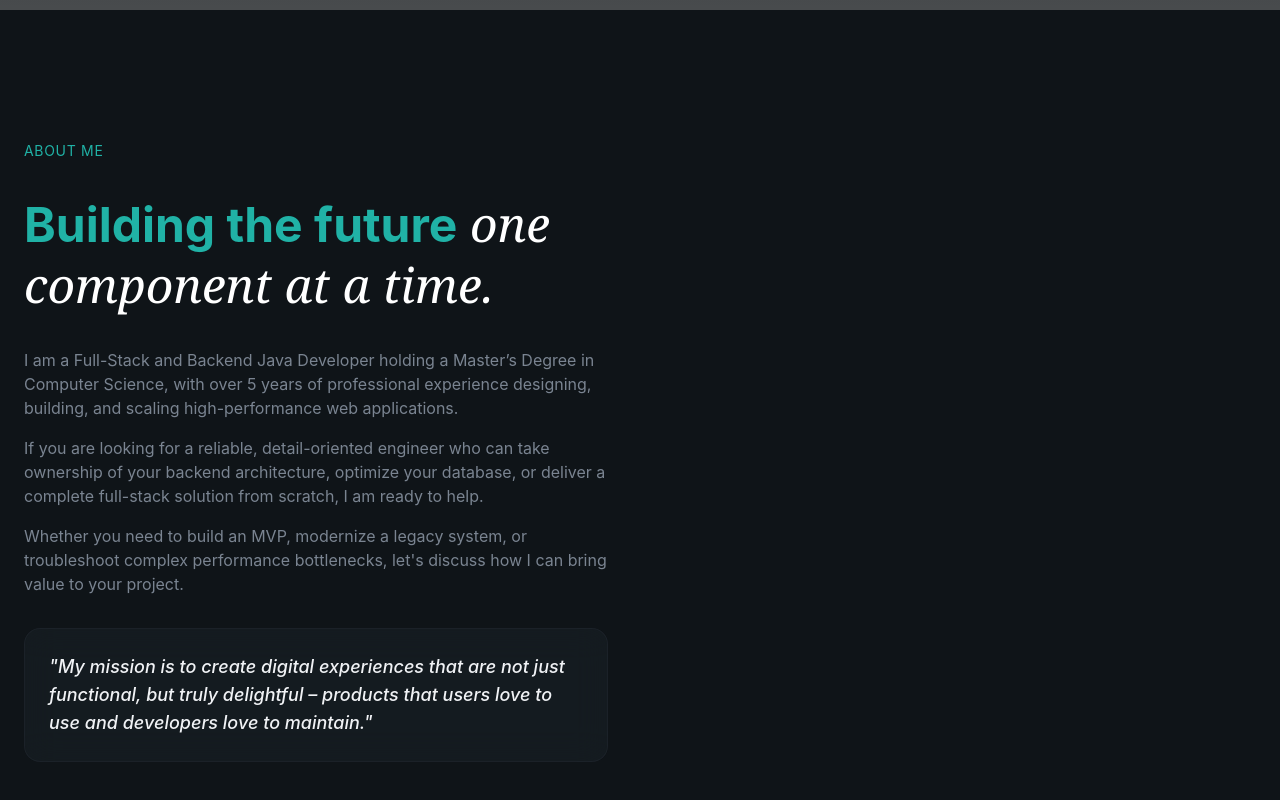
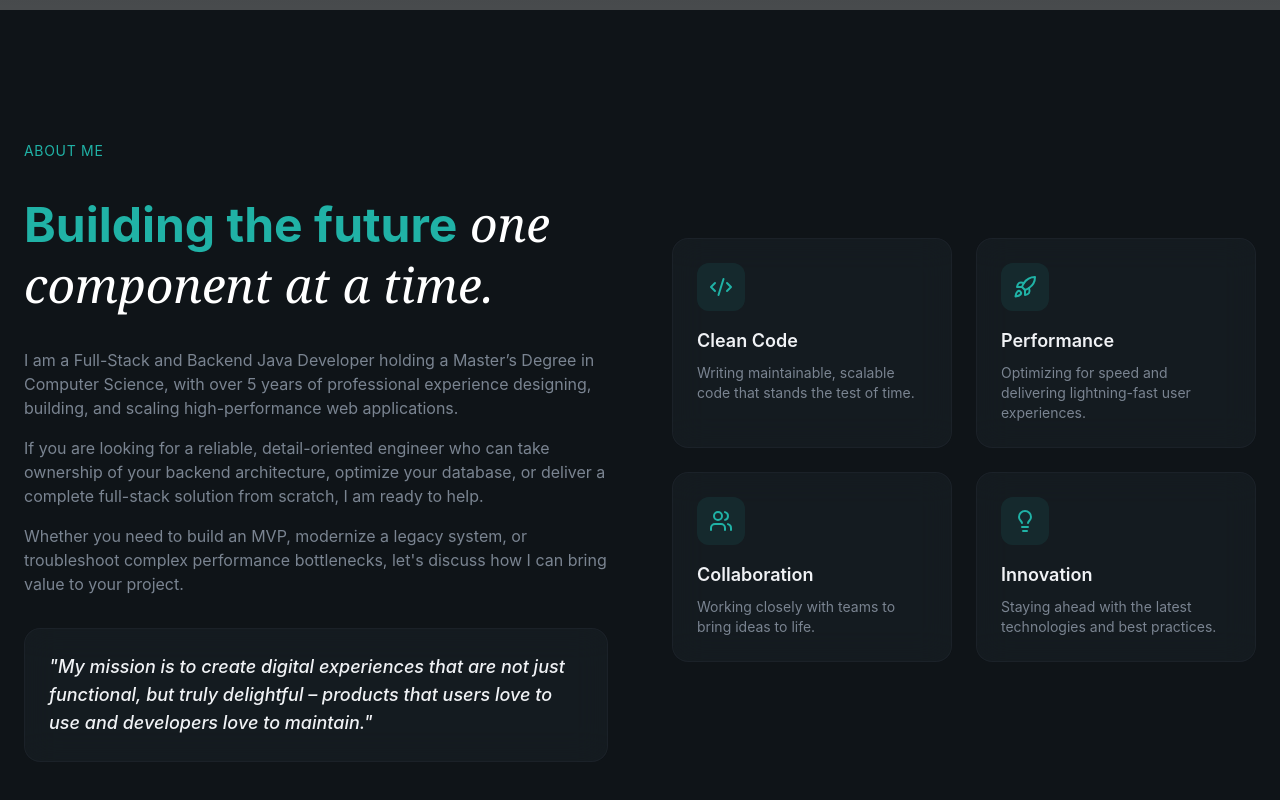
Before and after one commit to zinho13/nalainzinho_portfolio, a React (Vite) app: page / in a window 1280 px wide. Shown: the part 1118-1918 px from the top of the page. Built offline with nearby package versions, Linux system fonts and the light colour scheme; grey boxes are pictures that could not be loaded.

Commit message:
hilights in about

```diff
--- a/src/sections/About.jsx
+++ b/src/sections/About.jsx
@@ -75,6 +75,23 @@
                             </p>
                         </div>
                     </div>
+
+                    {/* Right Column - Hilights */}
+                    <div className="grid sm:grid-cols-2 gap-6">
+                        {highlights.map((item, idx) => (
+                            <div
+                                key={idx}
+                                className="glass p-6 rounded-2xl animate-fade-in"
+                                style={{animationDelay: `${(idx + 1) * 100}ms`}}
+                            >
+                                <div className="w-12 h-12 rounded-xl bg-primary/10 flex items-center justify-center mb-4 hover;bg-primary/20">
+                                    <item.icon className="w-6 h-6 text-primary" />
+                                </div>
+                                <h3 className="text-lg font-semibold mb-2">{item.title}</h3>
+                                <p className="text-sm text-muted-foreground">{item.description}</p>
+                            </div>
+                        ))}
+                    </div>
                 </div>
             </div>
         </section>
```
